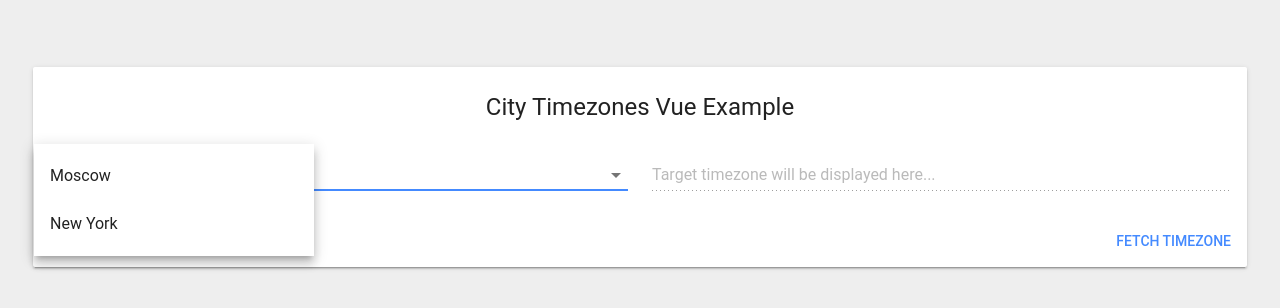
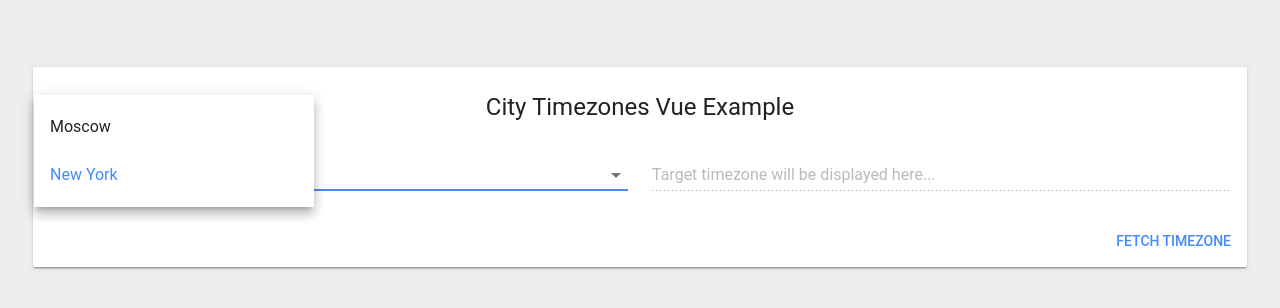
Before and after one commit to lilliputten/sample-vue-app-1902, a Vue app: page / in a window 1280 px wide. Both pictures are taken after a click on the icon 616 px from the left and 175 px from the top of the page. Shown: the top 308 px of the page. Built offline with nearby package versions, Linux system fonts and the light colour scheme.

Commit message:
Interpolate cities from siteConfig.stubCities

```diff
--- a/src/components/Timezone.vue
+++ b/src/components/Timezone.vue
@@ -17,8 +17,9 @@
               <md-field :class="getValidationClass('city')">
                 <label for="city">City:</label>
                 <md-select name="city" id="city" placeholder="Select source city here..." v-model="form.city" :disabled="sending">
-                  <md-option value="moscow">Moscow</md-option>
-                  <md-option value="new york">New York</md-option>
+                  <md-option v-for="city in stubCities" v-bind:key="city" v-bind:value="city.toLowerCase()">
+                    {{ city }}
+                  </md-option>
                 </md-select>
                 <span class="md-error">The city is required</span>
               </md-field>
@@ -56,16 +57,19 @@
   /* eslint-disable no-debugger, no-console */
   import { validationMixin } from 'vuelidate'
   import { required } from 'vuelidate/lib/validators'
+  import { site as siteConfig } from '../config'
   import TimezoneLoader from '../lib/TimezoneLoader'
+  const { stubCities } = siteConfig
   const timezoneLoader = new TimezoneLoader()
+  // const defaultCity = null
+  const defaultCity = 'new york' // DEBUG
   export default {
     name: 'ShowTimezone',
     mixins: [validationMixin],
     data: () => ({
+      stubCities,
       form: {
-        city: null,
-        // city: 'moscow', // DEBUG!
-        // city: 'new york', // DEBUG!
+        city: defaultCity,
         timezone: null,
       },
       showSnackbar: false,
--- a/src/config/site.js
+++ b/src/config/site.js
@@ -8,6 +8,11 @@ const siteConfig = {
 
   // GOOGLE_API_KEY,
   // USE_STUB_URLS,
+
+  stubCities: [
+    'Moscow',
+    'New York',
+  ],
 
   getCoordsRealUrl: ({city}) => `https://geocode-maps.yandex.ru/1.x/?geocode=${city}&format=json&results=1`,
   getCoordsStubUrl: ({city}) => `/api-samples/yandex-${city}.json`,
```
